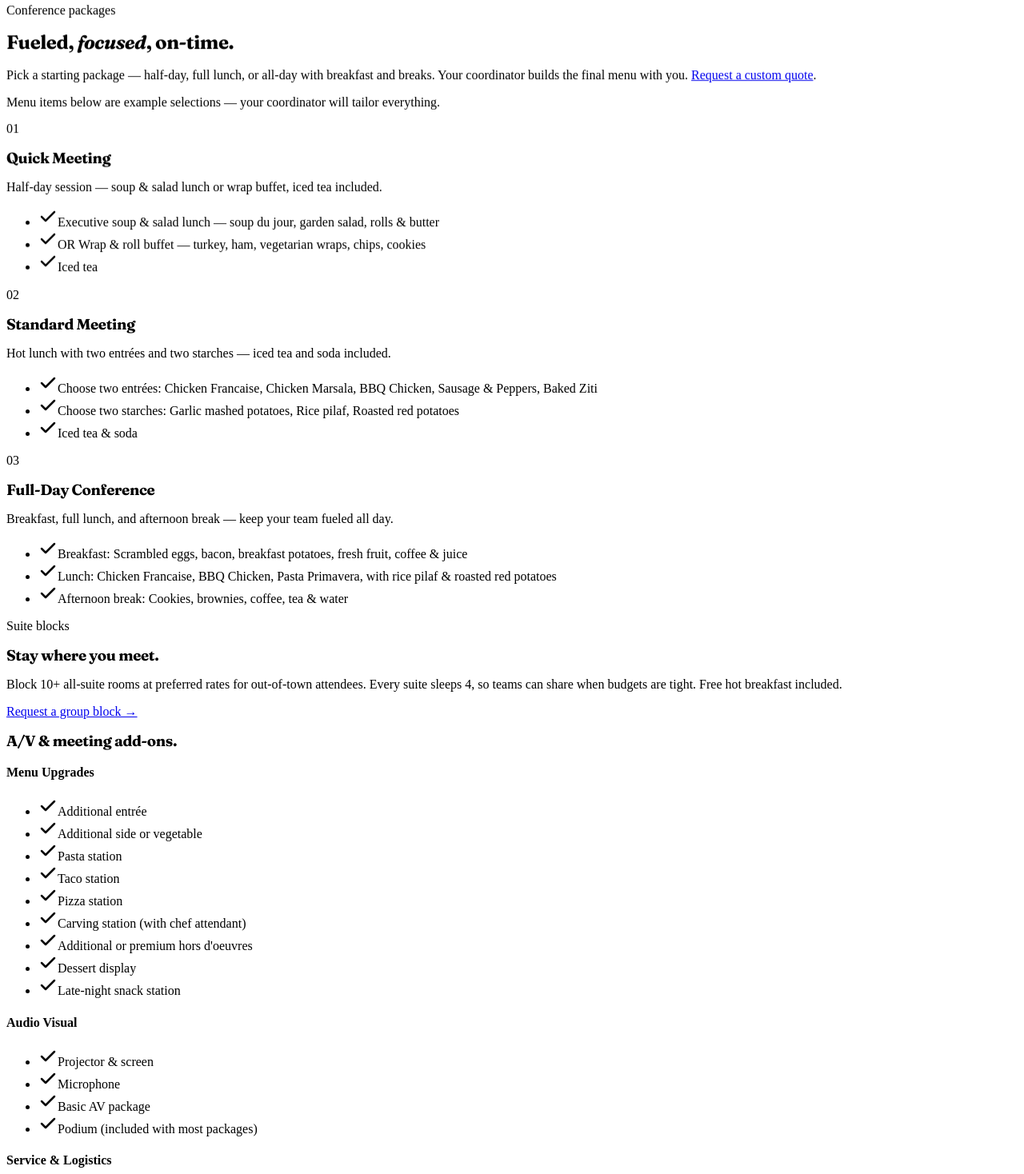
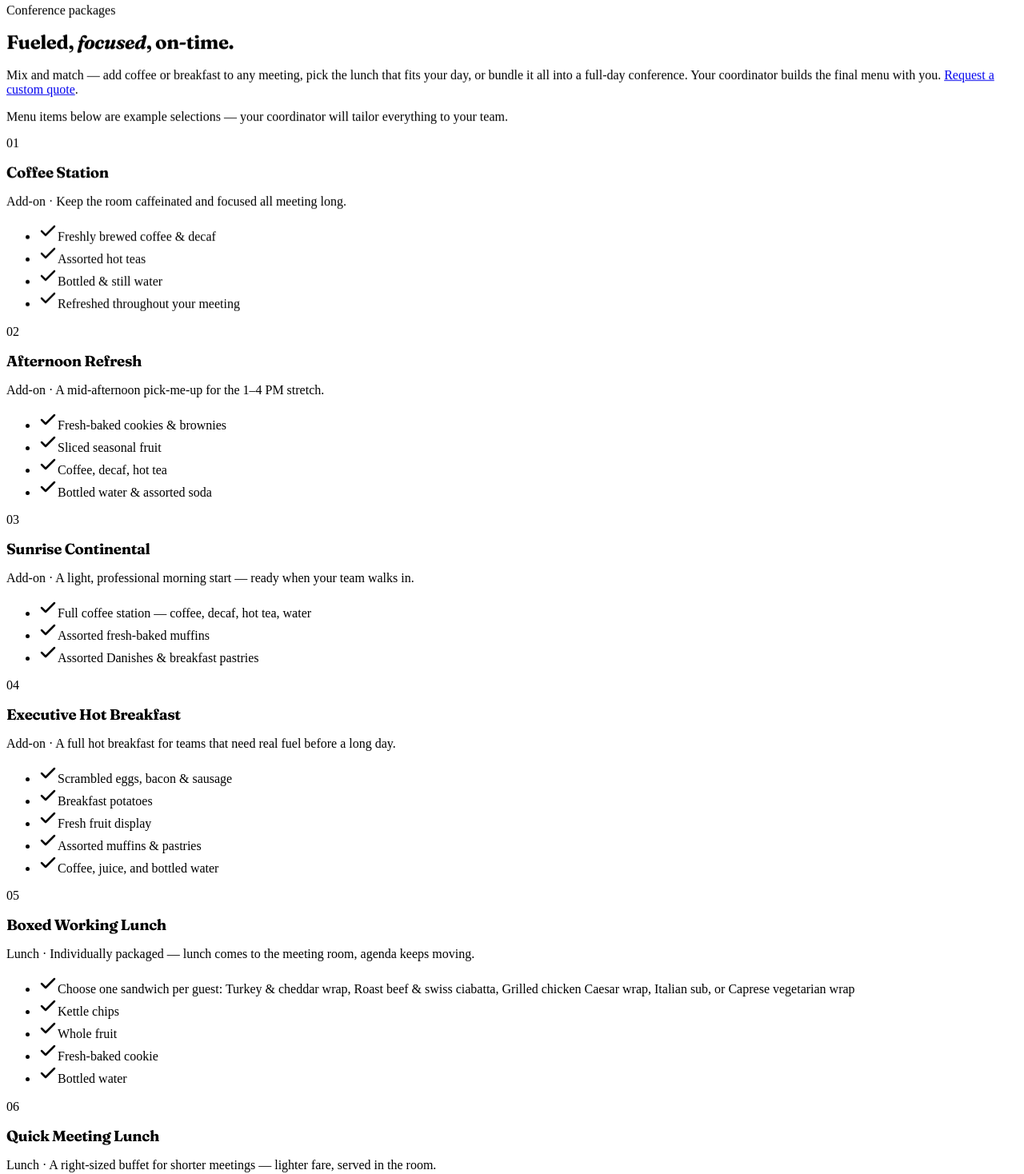
Before and after one commit to kayurp19/cicero-grand, a React (Vite) app in the folder client/: page /event-center/corporate-meetings in a window 1280 px wide. Shown: the part 4342-5810 px from the top of the page at 80% size. Built offline with nearby package versions, Linux system fonts and the light colour scheme; no server answers.

Commit message:
Corporate: single-price PDF ($22 / $46) + add all 8 packages to website (no prices)

```diff
--- a/client/src/content/events.json
+++ b/client/src/content/events.json
@@ -20,8 +20,59 @@
       "image": "/photos/venue-corporate-banquet.jpg",
       "items": [
         {
-          "name": "Quick Meeting",
-          "tagline": "Half-day session — soup & salad lunch or wrap buffet, iced tea included.",
+          "name": "Coffee Station",
+          "tagline": "Add-on · Keep the room caffeinated and focused all meeting long.",
+          "menu": [
+            "Freshly brewed coffee & decaf",
+            "Assorted hot teas",
+            "Bottled & still water",
+            "Refreshed throughout your meeting"
+          ]
+        },
+        {
+          "name": "Afternoon Refresh",
+          "tagline": "Add-on · A mid-afternoon pick-me-up for the 1–4 PM stretch.",
+          "menu": [
+            "Fresh-baked cookies & brownies",
+            "Sliced seasonal fruit",
+            "Coffee, decaf, hot tea",
+            "Bottled water & assorted soda"
+          ]
+        },
+        {
+          "name": "Sunrise Continental",
+          "tagline": "Add-on · A light, professional morning start — ready when your team walks in.",
+          "menu": [
+            "Full coffee station — coffee, decaf, hot tea, water",
+            "Assorted fresh-baked muffins",
+            "Assorted Danishes & breakfast pastries"
+          ]
+        },
+        {
+          "name": "Executive Hot Breakfast",
+          "tagline": "Add-on · A full hot breakfast for teams that need real fuel before a long day.",
+          "menu": [
+            "Scrambled eggs, bacon & sausage",
+            "Breakfast potatoes",
+            "Fresh fruit display",
+            "Assorted muffins & pastries",
+            "Coffee, juice, and bottled water"
+          ]
+        },
+        {
+          "name": "Boxed Working Lunch",
+          "tagline": "Lunch · Individually packaged — lunch comes to the meeting room, agenda keeps moving.",
+          "menu": [
+            "Choose one sandwich per guest: Turkey & cheddar wrap, Roast beef & swiss ciabatta, Grilled chicken Caesar wrap, Italian sub, or Caprese vegetarian wrap",
+            "Kettle chips",
+            "Whole fruit",
+            "Fresh-baked cookie",
+            "Bottled water"
+          ]
+        },
+        {
+          "name": "Quick Meeting Lunch",
+          "tagline": "Lunch · A right-sized buffet for shorter meetings — lighter fare, served in the room.",
           "menu": [
             "Executive soup & salad lunch — soup du jour, garden salad, rolls & butter",
             "OR Wrap & roll buffet — turkey, ham, vegetarian wraps, chips, cookies",
@@ -29,20 +80,22 @@
           ]
         },
         {
-          "name": "Standard Meeting",
-          "tagline": "Hot lunch with two entrées and two starches — iced tea and soda included.",
+          "name": "Standard Meeting Buffet",
+          "tagline": "Lunch · Our most-booked corporate package — a hot buffet lunch for mid-size teams.",
           "menu": [
             "Choose two entrées: Chicken Francaise, Chicken Marsala, BBQ Chicken, Sausage & Peppers, Baked Ziti",
             "Choose two starches: Garlic mashed potatoes, Rice pilaf, Roasted red potatoes",
+            "Garden salad, rolls & butter",
             "Iced tea & soda"
           ]
         },
         {
           "name": "Full-Day Conference",
-          "tagline": "Breakfast, full lunch, and afternoon break — keep your team fueled all day.",
+          "tagline": "All-day · Breakfast through afternoon break — one package, one team to coordinate with.",
           "menu": [
             "Breakfast: Scrambled eggs, bacon, breakfast potatoes, fresh fruit, coffee & juice",
-            "Lunch: Chicken Francaise, BBQ Chicken, Pasta Primavera, with rice pilaf & roasted red potatoes",
+            "Lunch: Chicken Francaise, BBQ Chicken, or Pasta Primavera with rice pilaf & roasted red potatoes",
+            "Garden salad, rolls & butter, iced tea & soda with lunch",
             "Afternoon break: Cookies, brownies, coffee, tea & water"
           ]
         }
--- a/client/src/pages/event-center/CorporateMeetings.tsx
+++ b/client/src/pages/event-center/CorporateMeetings.tsx
@@ -160,9 +160,9 @@ export default function CorporateMeetings() {
                   Fueled, <em className="italic font-light">focused</em>, on-time.
                 </h2>
                 <p className="text-lg text-muted-foreground leading-relaxed">
-                  Pick a starting package — half-day, full lunch, or all-day with breakfast and breaks. Your coordinator builds the final menu with you. <a href="/contact?topic=Event%20%2F%20meeting%20inquiry&event_type=Corporate%20meeting#contact-form" data-testid="corp-pricing-quote" className="text-foreground underline underline-offset-4 hover:text-primary">Request a custom quote</a>.
+                  Mix and match — add coffee or breakfast to any meeting, pick the lunch that fits your day, or bundle it all into a full-day conference. Your coordinator builds the final menu with you. <a href="/contact?topic=Event%20%2F%20meeting%20inquiry&event_type=Corporate%20meeting#contact-form" data-testid="corp-pricing-quote" className="text-foreground underline underline-offset-4 hover:text-primary">Request a custom quote</a>.
                 </p>
-                <p className="mt-4 text-sm text-muted-foreground/80 italic">Menu items below are example selections — your coordinator will tailor everything.</p>
+                <p className="mt-4 text-sm text-muted-foreground/80 italic">Menu items below are example selections — your coordinator will tailor everything to your team.</p>
               </div>
             </Reveal>
 
```
Also changed, not shown: 1 other file (tests, documents, lock files or other folders).
